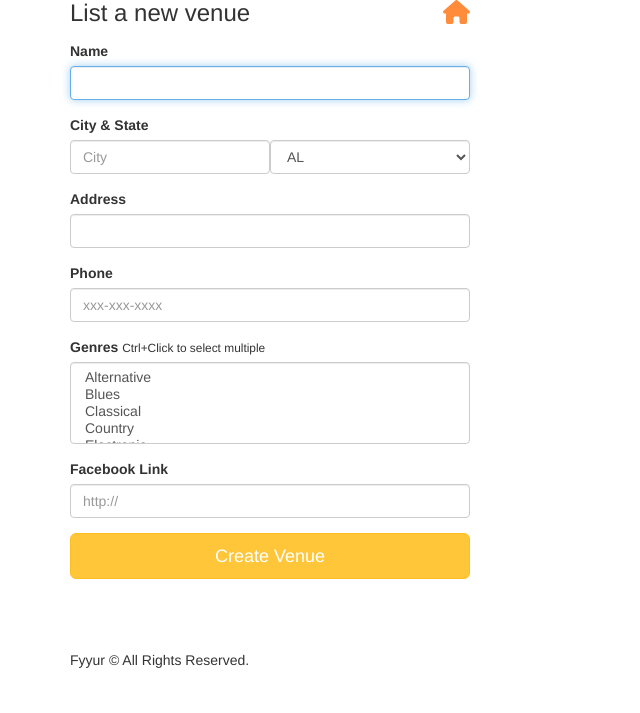
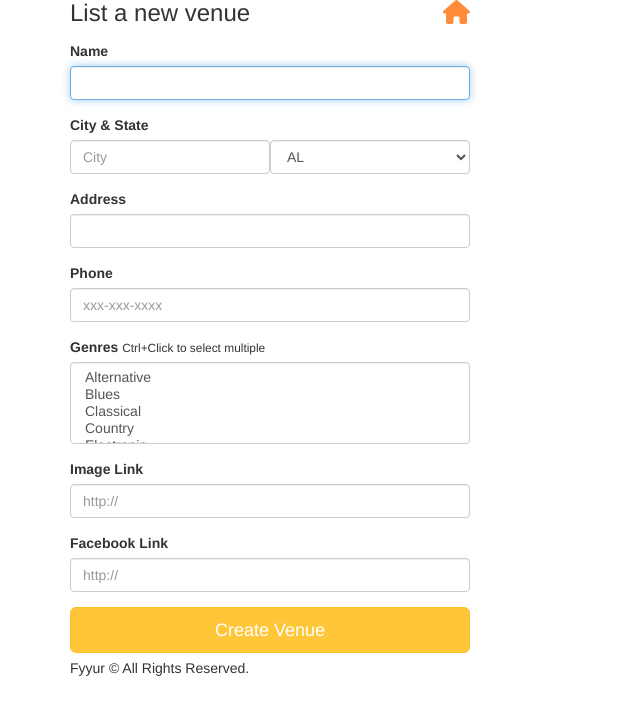
Before and after one commit to Ahmad-Zaky/fuyyr_udacity_proj, a Flask app: page /venues/create in a window 1280 px wide. Shown: the part 95-808 px from the top of the page, without its empty margins (0-640 px from the left). Before the commit the page ends 763 px from the top, so only its background shows below. Run offline with Flask 2, Linux system fonts and the light colour scheme; some libraries are stand-ins or nearby versions.

Commit message:
added web form field for image link in new_venue.html file

```diff
--- a/templates/forms/new_venue.html
+++ b/templates/forms/new_venue.html
@@ -49,6 +49,12 @@
         {{render_field_error(form.genres.errors)}}
       </div>
       <div class="form-group">
+        <label for="image_link">Image Link</label>
+        {{ form.image_link(class_ = 'form-control', placeholder='http://',
+        autofocus = true) }}
+        {{render_field_error(form.image_link.errors)}}
+      </div>
+      <div class="form-group">
         <label for="facebook_link">Facebook Link</label>
         {{ form.facebook_link(class_ = 'form-control', placeholder='http://',
         autofocus = true) }}
```
